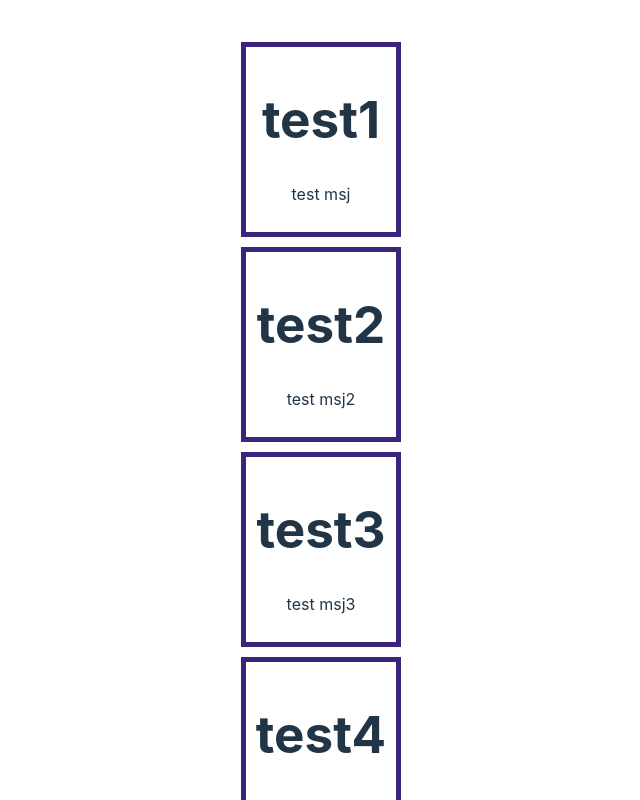
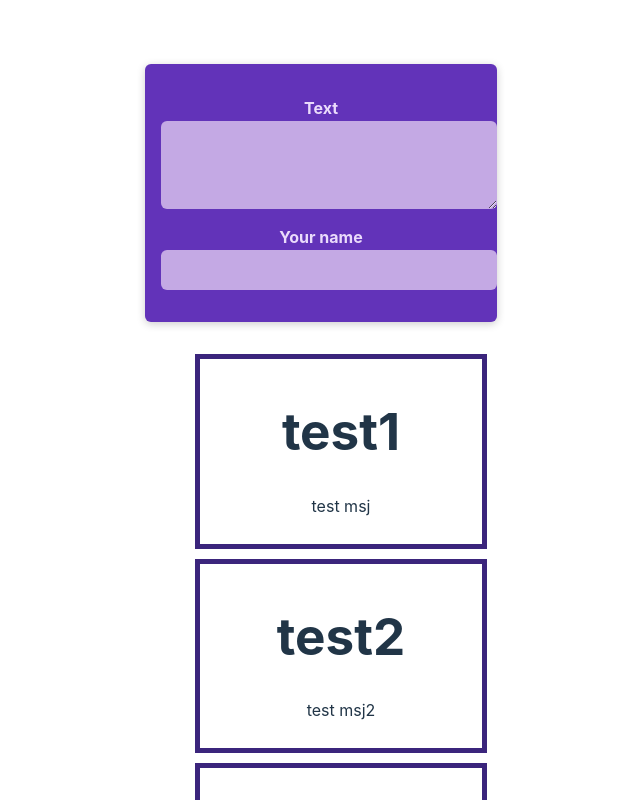
Before and after one commit to gadius/curso-reactjs, a React (Vite) app: page / in a window 1280 px wide. Shown: the top 800 px of the page, without its empty margins (319-959 px from the left). Built offline with nearby package versions, Linux system fonts and the light colour scheme; the HTML template or start-up script is replaced by a standard one.

Commit message:
482- useState hook on NewPost example

```diff
--- /dev/null
+++ b/src/components/NewPost.jsx
@@ -0,0 +1,28 @@
+import classes from './NewPost.module.css';
+import { useState } from 'react';
+
+function NewPost() {
+
+    const [enteredBody, setEnteredBody] = useState(''); //Only useState[0] & useState[1] are valid, nothing more, nothing less.
+
+    function changeBodyHandler(event) {
+        event.preventDefault();
+        setEnteredBody(event.target.value);
+    }
+
+  return (
+    <form className={classes.form}>
+      <p>
+        <label htmlFor="body">Text</label>
+        <textarea id="body" required rows={3} onChange={changeBodyHandler}/>
+      </p>
+      <p>{enteredBody}</p>
+      <p>
+        <label htmlFor="name">Your name</label>
+        <input type="text" id="name" required />
+      </p>
+    </form>
+  );
+}
+
+export default NewPost;
--- /dev/null
+++ b/src/components/NewPost.module.css
@@ -0,0 +1,55 @@
+.form {
+    background-color: #6233b9;
+    padding: 1rem;
+    width: 20rem;
+    margin: 2rem auto;
+    border-radius: 6px;
+    box-shadow: 0 2px 8px rgba(0, 0, 0, 0.2);
+  }
+
+  .form label {
+    display: block;
+    margin-bottom: 0.05rem;
+    color: #eadbfb;
+    font-weight: bold;
+  }
+
+  .form input,
+  .form textarea {
+    display: block;
+    width: 100%;
+    font: inherit;
+    padding: 0.5rem;
+    border-radius: 6px;
+    border: none;
+    background-color: #c4a9e4;
+    color: #28262c;
+  }
+
+  .actions {
+    display: flex;
+    justify-content: flex-end;
+    gap: 0.5rem;
+  }
+
+  .actions button {
+    cursor: pointer;
+    font: inherit;
+    padding: 0.5rem 1.5rem;
+    border: none;
+    border-radius: 4px;
+    background-color: #34036c;
+    color: #e5d5f7;
+  }
+
+  .actions button:hover {
+    background-color: #23014a;
+  }
+
+  .actions button[type='button'] {
+    background-color: transparent;
+  }
+
+  .actions button[type='button']:hover {
+    color: #d1bee6;
+  }
--- a/src/components/PostList.jsx
+++ b/src/components/PostList.jsx
@@ -1,13 +1,18 @@
 
 import Post from "./Post";
+import NewPost from "./NewPost";
 
 function PostList(props){
     return (
         <>
+        <NewPost/>
+        <ul>
             <Post author="test1" body="test msj"/>
             <Post author="test2" body="test msj2"/>
             <Post author="test3" body="test msj3"/>
             <Post author="test4" body="test msj4"/>
+        </ul>
+
         </>
     );
 
```
